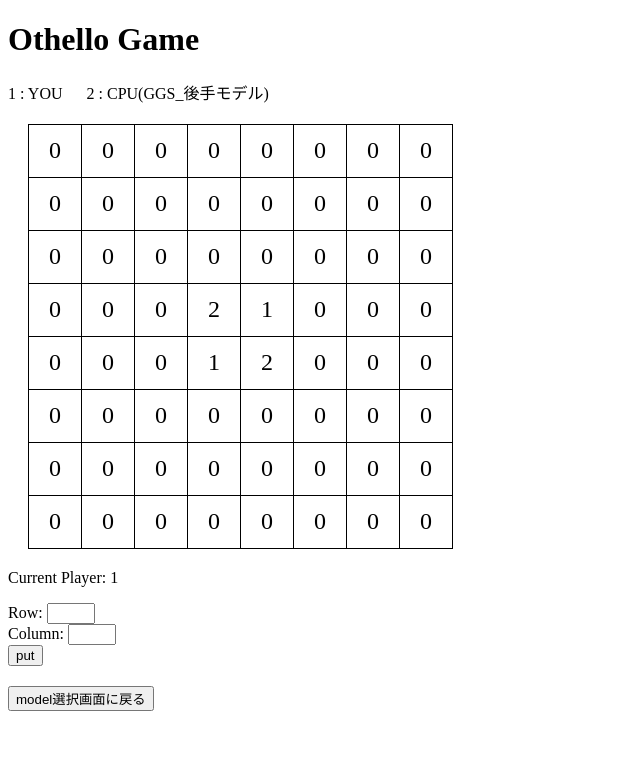
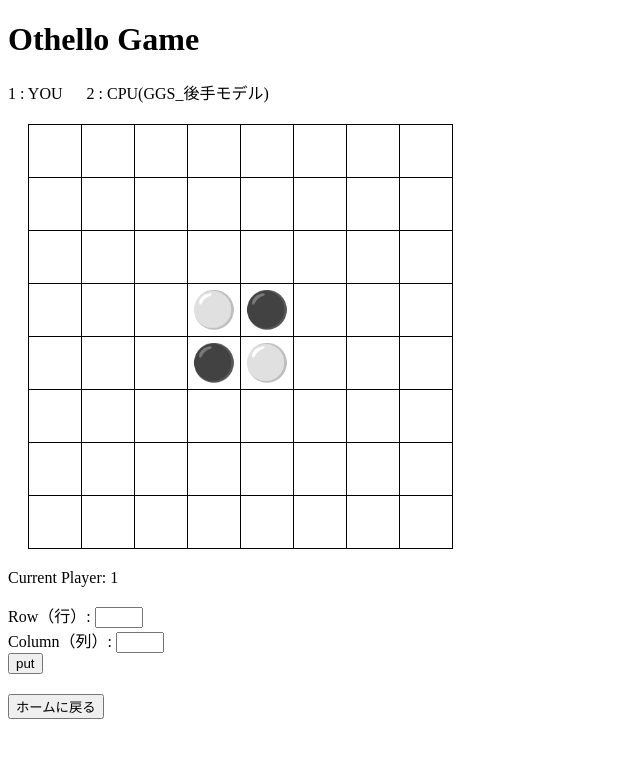
Before and after one commit to s55521st/othello_game, a Flask app: page /model1 in a window 1280 px wide. Shown: the top 758 px of the page, without its empty margins (0-640 px from the left). Run offline with Flask 3, Linux system fonts and the light colour scheme.

Commit message:
Update othello.html

```diff
--- a/templates/othello.html
+++ b/templates/othello.html
@@ -17,16 +17,30 @@
             text-align: center;
             font-size: 24px;
         }
+
+        /* ⚫️と⚪️のサイズを大きくするスタイル */
+        .black-stone, .white-stone {
+            font-size: 36px; /* 適切なサイズに調整してください */
+        }
     </style>
 </head>
 <body>
     <h1>Othello Game</h1>
     <p>1 :{{ num_1 }} 　 2 :{{ num_2 }}</p>
+
     <table>
         {% for row in board %}
             <tr>
                 {% for cell in row %}
-                    <td>{{ cell }}</td>
+                    <td>
+                        {% if cell == 1 %}
+                            <span class="black-stone">⚫️</span>
+                        {% elif cell == 2 %}
+                            <span class="white-stone">⚪️</span>
+                        {% else %}
+
+                        {% endif %}
+                    </td>
                 {% endfor %}
             </tr>
         {% endfor %}
@@ -38,14 +52,14 @@
     {% endif %}
 
     <form action="{{ move_action }}" method="post">
-        <label>Row: </label>
+        <label>Row（行）: </label>
         <input type="number" name="row" min="0" max="7"><br>
-        <label>Column: </label>
+        <label>Column（列）: </label>
         <input type="number" name="col" min="0" max="7"><br>
         <input type="submit" value="put">
     </form>
     <form action="/" method="get" style="margin-top: 20px;">
-        <input type="submit" value="model選択画面に戻る">
+        <input type="submit" value="ホームに戻る">
     </form>
 </body>
 </html>
```
